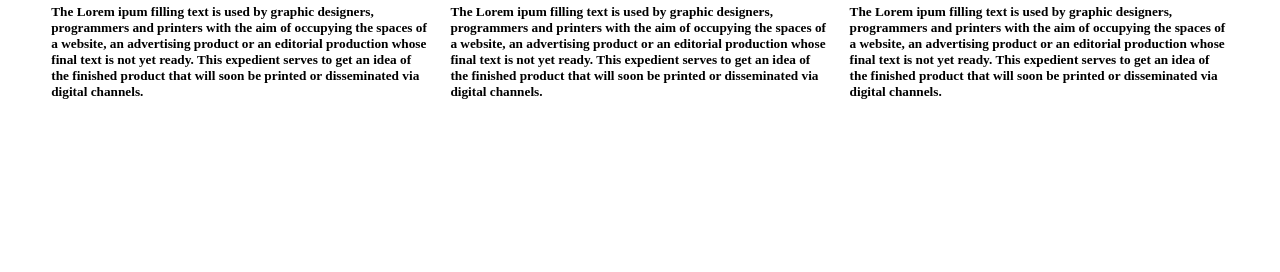
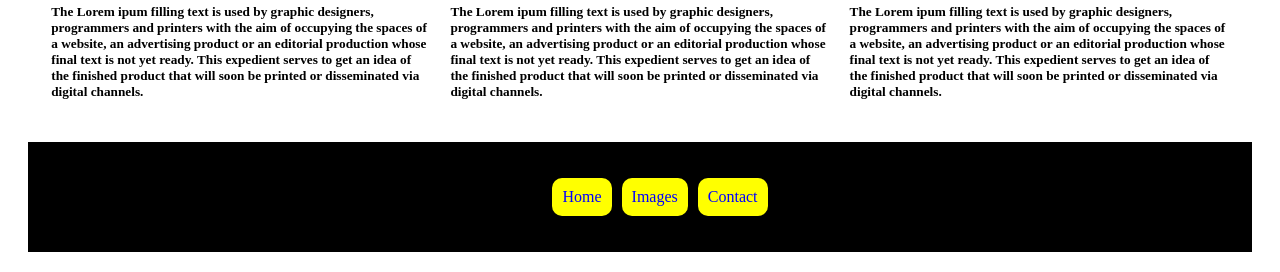
Before and after one commit to amanpreet8507/Image-Gallary-App, a plain HTML site: page index.html in a window 1280 px wide. Shown: the part 1039-1311 px from the top of the page. Before the commit the page ends 1169 px from the top, so only its background shows below. Drawn offline with Linux system fonts and the light colour scheme.

Commit message:
added footer

```diff
--- a/index.html
+++ b/index.html
@@ -67,8 +67,27 @@
            <img src="https://images.unsplash.com/photo-1619441207978-3d326c46e2c9?ixlib=rb-4.0.3&ixid=MnwxMjA3fDB8MHxwaG90by1wYWdlfHx8fGVufDB8fHx8&auto=format&fit=crop&w=1169&q=80" alt="">
            <h5>The Lorem ipum filling text is used by graphic designers, programmers and printers with the aim of occupying the spaces of a website, an advertising product or an editorial production whose final text is not yet ready. This expedient serves to get an idea of the finished product that will soon be printed or disseminated via digital channels.
         </h5>
+
         </div>
 
     </div>
+
+    <footer>
+        <nav>
+            <ul>
+                <li>
+                    Home
+                </li>
+                <li>
+                    Images
+                </li>
+                <li>
+                    Contact
+                </li>
+            </ul>
+        </nav>
+    </footer>
+
+
 </body>
 </html>
--- a/style.css
+++ b/style.css
@@ -31,3 +31,25 @@ header nav ul li {
     border-radius: 10px;
     cursor: pointer;
 }
+
+footer {
+    background-color: black;
+    padding: 20px;
+    margin: 20px;
+}
+
+footer nav ul{
+    list-style-type: none;
+    display: flex;
+    gap: 10px;
+    justify-content: center;
+}
+
+footer nav ul li {
+    border: 1px solid rgb(red, green, blue);
+    background-color: yellow;
+    padding: 10px;
+    color: blue;
+    border-radius: 10px;
+    cursor: pointer;
+}
```
